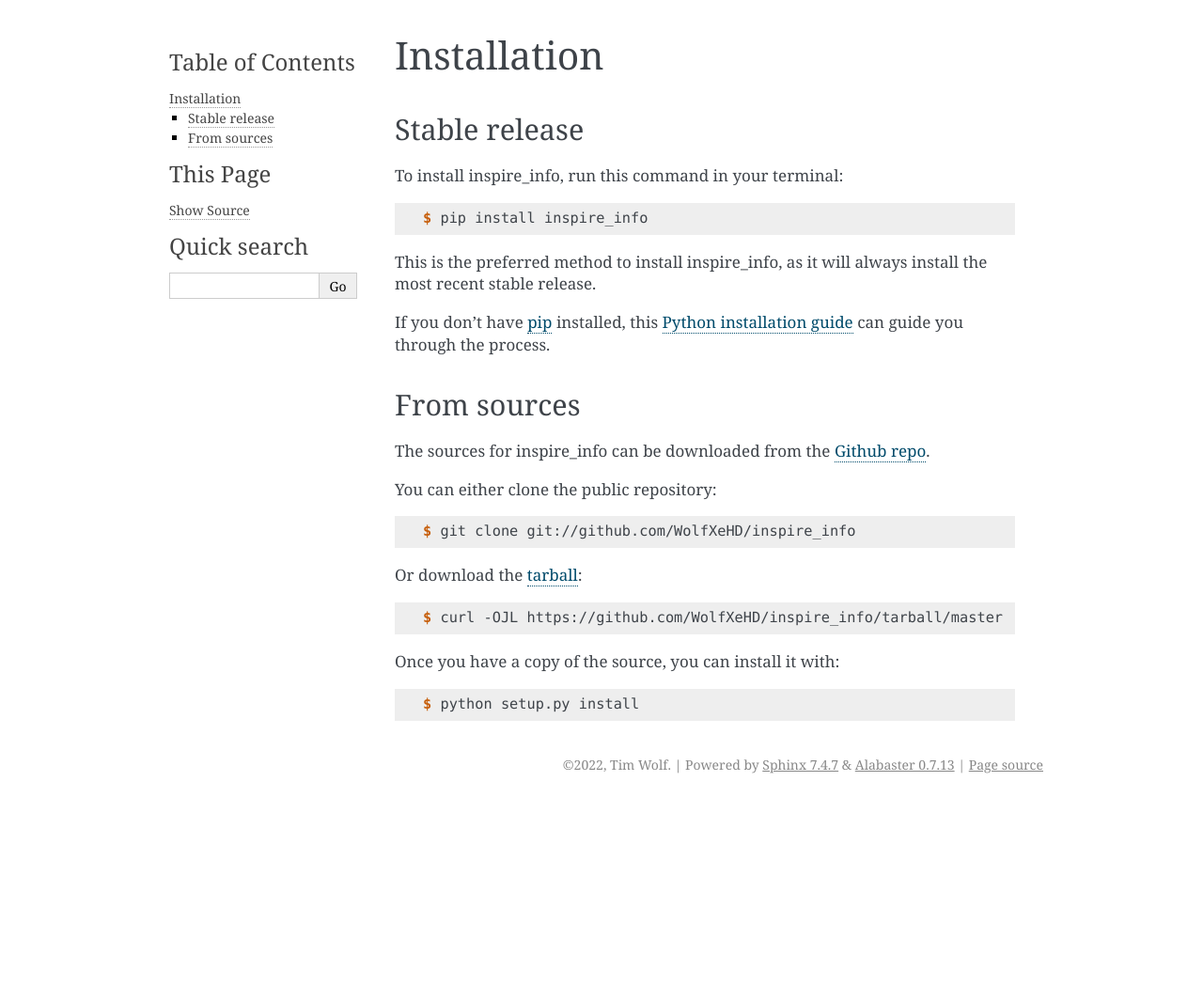
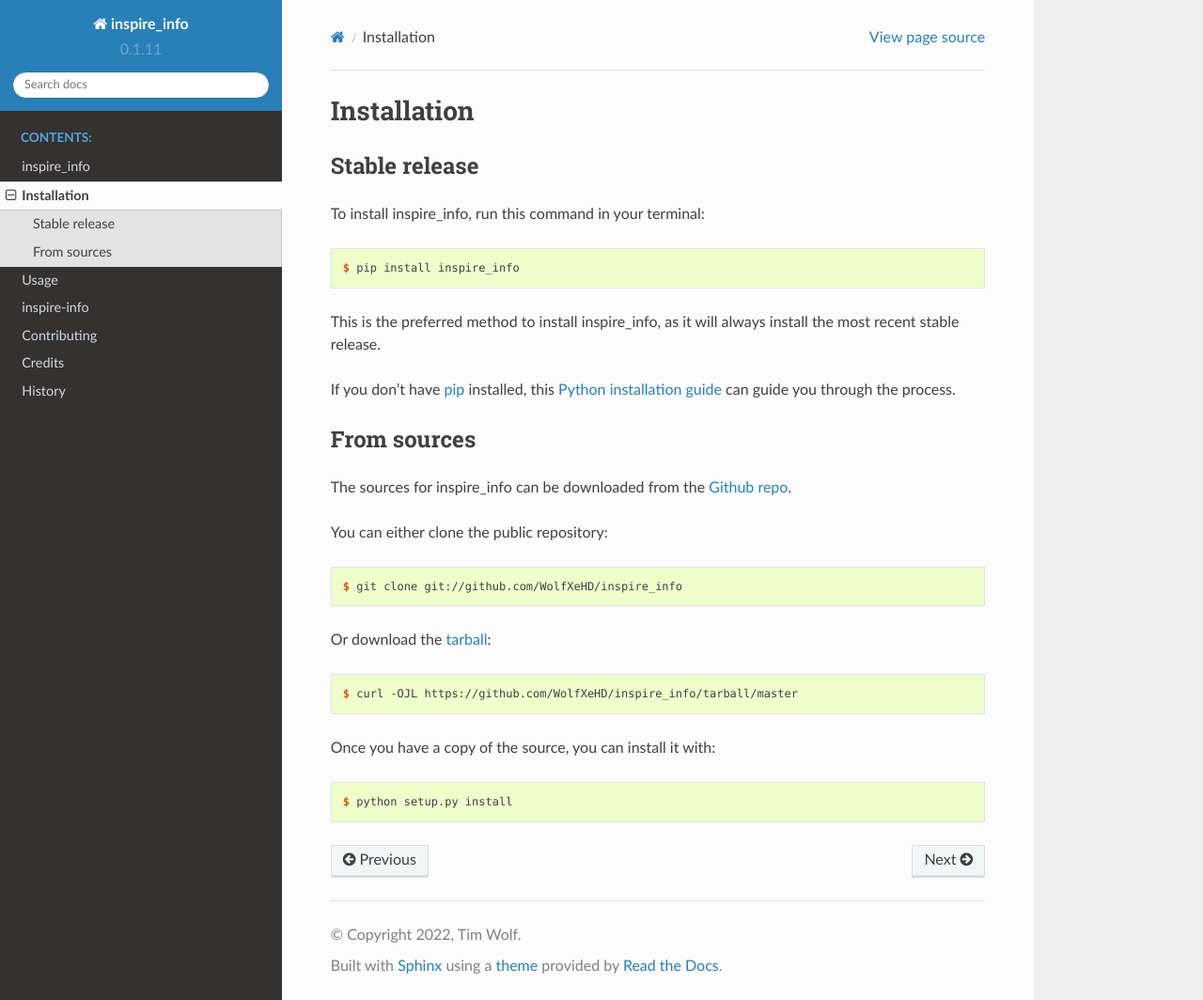
Before and after one commit to WolfXeHD/inspire_info, a Sphinx documentation site: the page built from docs/installation.rst, in a window 1280 px wide and 1064 px high. Shown: the whole window at 94% size. Built offline with Sphinx 7.4.7 and the Read the Docs theme 2.0.0, drawn with Linux system fonts in a browser that asks for light colours; pages that are not in the unit, such as notebooks, are missing from menus.

```diff
--- a/docs/conf.py
+++ b/docs/conf.py
@@ -83,7 +83,8 @@ todo_include_todos = False
 # The theme to use for HTML and HTML Help pages.  See the documentation for
 # a list of builtin themes.
 #
-html_theme = 'alabaster'
+#  html_theme = 'alabaster'
+html_theme = 'sphinx_rtd_theme'
 
 # Theme options are theme-specific and customize the look and feel of a
 # theme further.  For a list of options available for each theme, see the
--- /dev/null
+++ b/docs/modules.rst
@@ -0,0 +1,7 @@
+inspire-info
+=======
+
+.. toctree::
+   :maxdepth: 4
+
+   inspire-info
--- /dev/null
+++ b/docs/source/modules.rst
@@ -0,0 +1,7 @@
+inspire_info
+============
+
+.. toctree::
+   :maxdepth: 4
+
+   inspire_info
```
Also changed, not shown: docs/source/inspire_info.rst (added, +69 -0 lines), docs/source/inspire_info.scripts.rst (added, +69 -0 lines), 2 other files.
